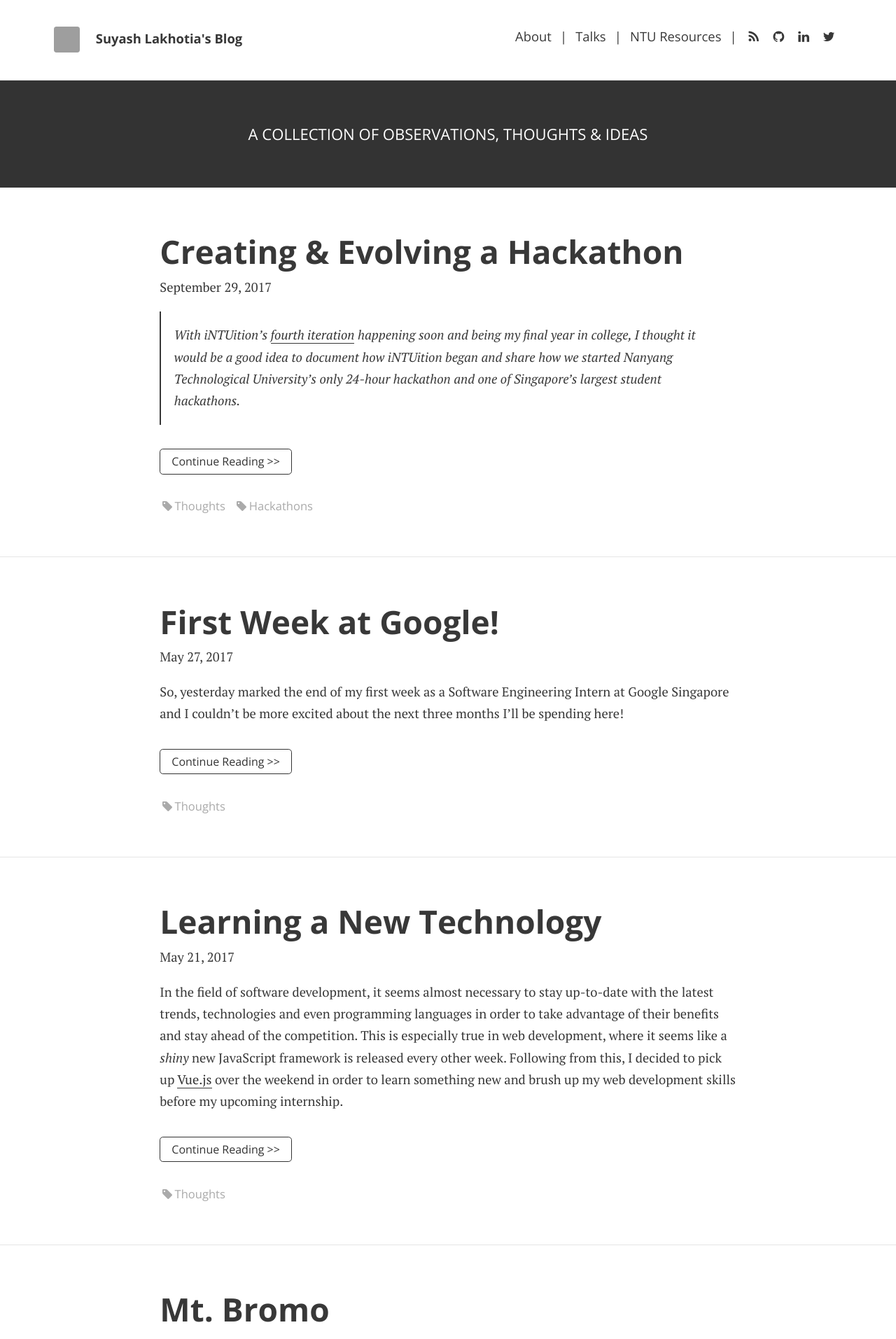
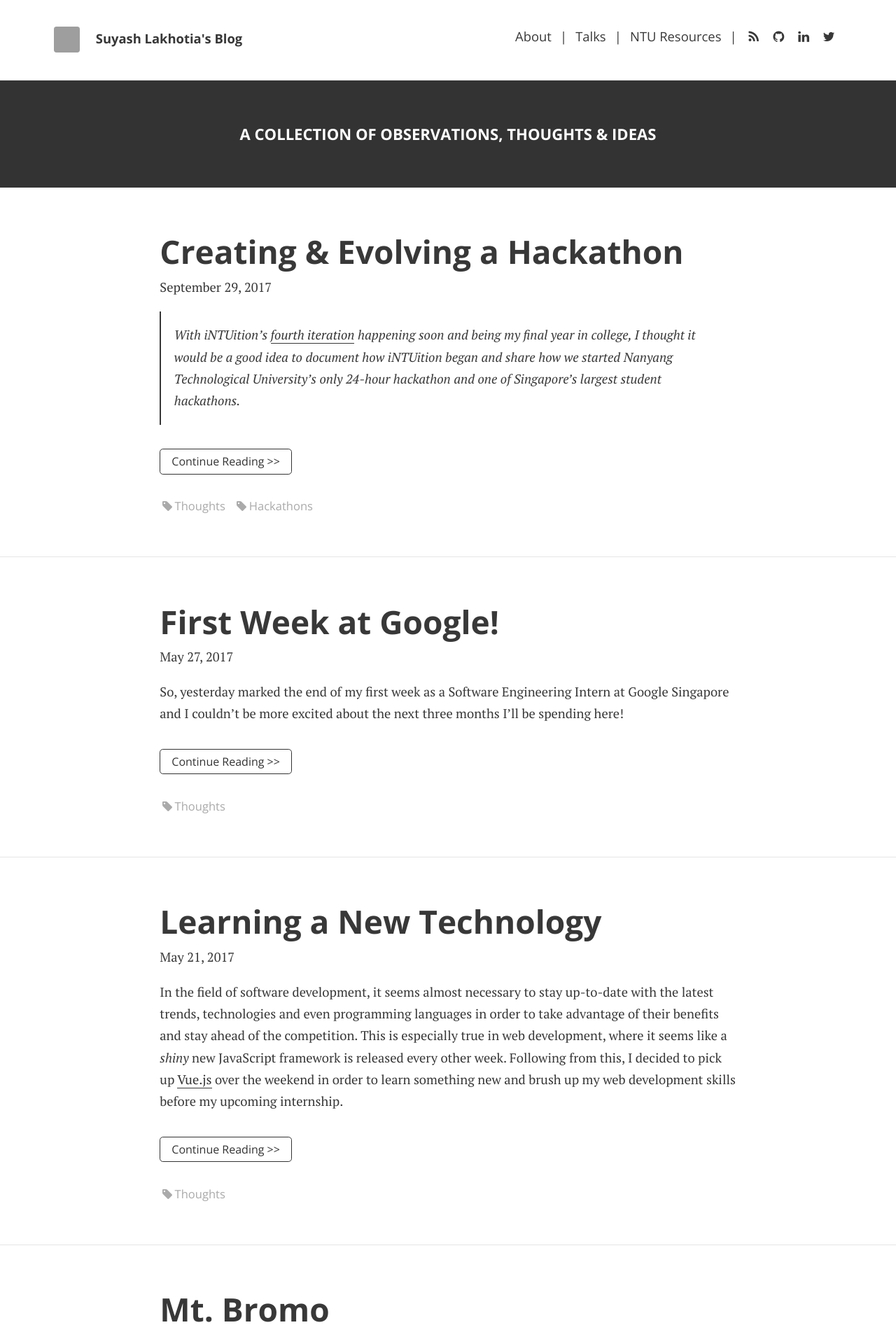
Before and after one commit to SuyashLakhotia/blog, a Jekyll site: the page built from index.html, in a window 1280 px wide. Shown: the top 1913 px of the page at 70% size. Built offline with Jekyll 4.4.1, drawn with Linux system fonts in a browser that asks for light colours; nearby versions of some CDN libraries; the list of posts is cut into pages by our own code; grey boxes are pictures that could not be loaded.

Commit message:
Modified CSS for index.html

```diff
--- a/_sass/layouts/_index.scss
+++ b/_sass/layouts/_index.scss
@@ -4,6 +4,7 @@
     background-color: #333;
     font-family: $font-family-sans-serif;
     font-size: 1.2em;
+    font-weight: bold;
     text-align: center;
     color: #fff;
 }
--- a/index.html
+++ b/index.html
@@ -12,7 +12,7 @@ layout: default
 
 <div class="container-fluid posts">
     {% for post in paginator.posts %}
-    <div class="row post-teaser">
+    <div class="row post-teaser justify-content-center">
         <div class="col-12">
             <div class="row justify-content-center">
                 <div class="col-12 col-lg-8">
```
